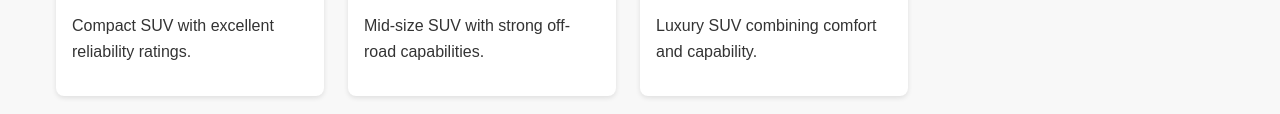
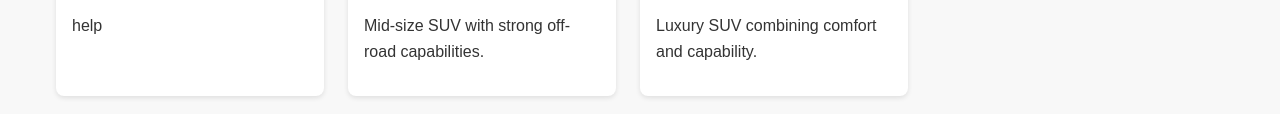
Before and after one commit to Kartik505ai/kartiksingh.github.io, a plain HTML site: page models.html in a window 1280 px wide. Shown: the part 1369-1483 px from the top of the page. Drawn offline with Linux system fonts and the light colour scheme.

Commit message:
Update models.html

```diff
--- a/models.html
+++ b/models.html
@@ -70,7 +70,7 @@
                 <div class="car-card">
                     <h3>Toyota RAV4</h3>
                     <img src="img/history-future.jpg" alt="Toyota RAV4">
-                    <p>Compact SUV with excellent reliability ratings.</p>
+                    <p>help</p>
                 </div>
                 <div class="car-card">
                     <h3>Jeep Grand Cherokee</h3>
```
